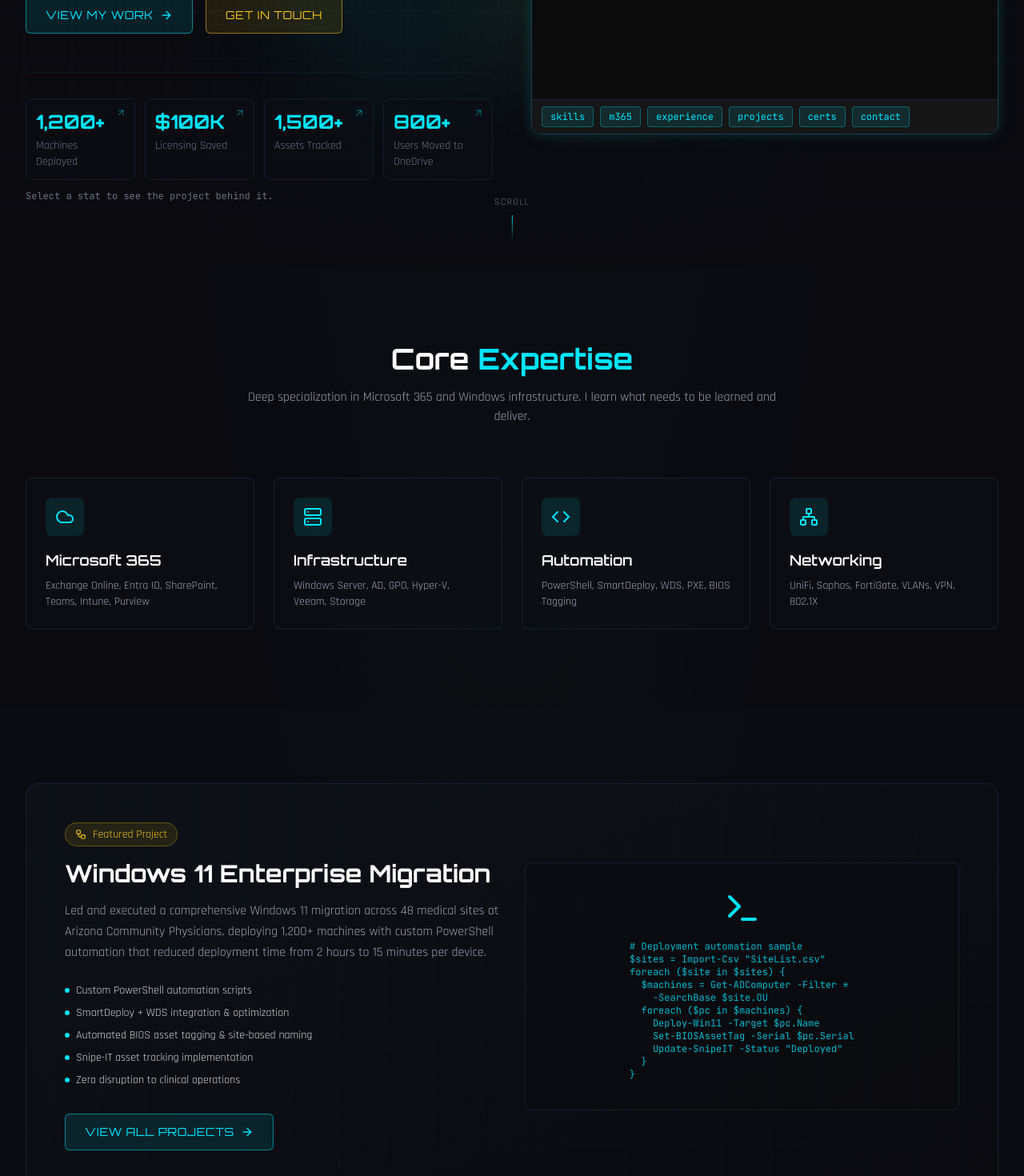
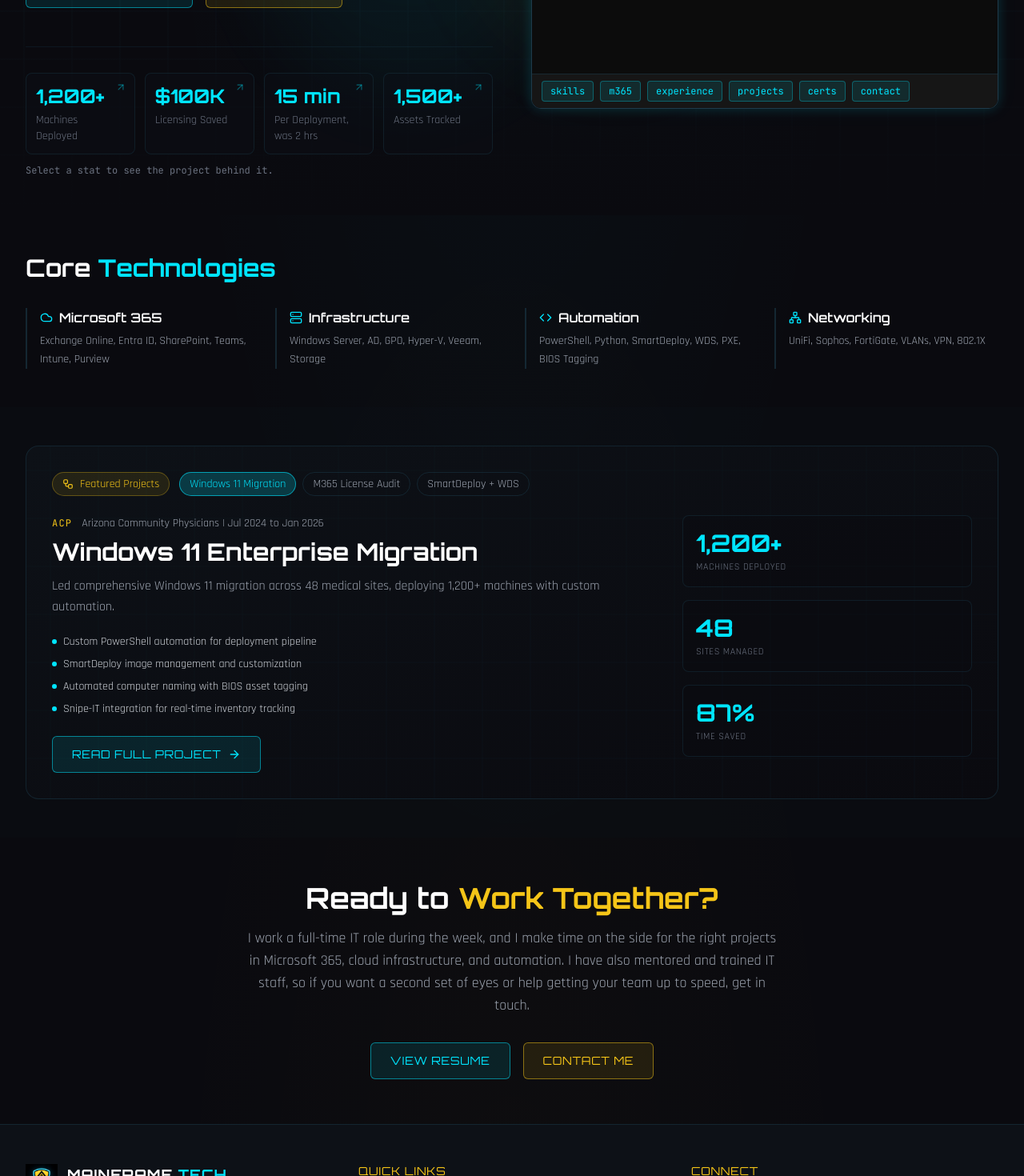
Before and after one commit to Mftech-Git/guardians-portfolio, a React (Vite) app: page / in a window 1280 px wide. Shown: the part 500-1970 px from the top of the page at 80% size. Built offline with nearby package versions, Linux system fonts and the light colour scheme; the HTML template or start-up script is replaced by a standard one.

Commit message:
Tighten homepage, add featured project rotator, fix status wording and LinkedIn

```diff
--- /dev/null
+++ b/src/components/FeaturedRotator.tsx
@@ -0,0 +1,96 @@
+import { useState } from 'react'
+import { motion, AnimatePresence } from 'framer-motion'
+import { Link } from 'react-router-dom'
+import { ArrowRight, Workflow } from 'lucide-react'
+import { projects, ORGS } from '../data/projects'
+
+// Three of the showcase projects, in random order. Chosen once per page load.
+const showcase = projects.filter(p => p.rotator && p.org)
+const picks = [...showcase].sort(() => Math.random() - 0.5).slice(0, 3)
+
+// Metrics that read weakly as a headline number
+const HIDE_METRICS = ['Timeline']
+
+export default function FeaturedRotator() {
+  const [active, setActive] = useState(0)
+  const p = picks[active]
+  if (!p || !p.org) return null
+  const org = ORGS[p.org]
+  const metrics = p.metrics.filter(m => !HIDE_METRICS.includes(m.label)).slice(0, 3)
+
+  return (
+    <div className="relative p-6 sm:p-8 bg-gradient-to-br from-guardian-navy to-guardian-black border border-guardian-trace/50 rounded-2xl overflow-hidden">
+      <div className="absolute inset-0 circuit-bg opacity-20" />
+
+      <div className="relative z-10">
+        <div className="flex flex-wrap items-center gap-3 mb-6">
+          <div className="inline-flex items-center gap-2 px-3 py-1 bg-guardian-gold/10 border border-guardian-gold/30 rounded-full text-guardian-gold text-sm">
+            <Workflow size={14} />
+            Featured Projects
+          </div>
+          <div role="tablist" aria-label="Featured projects" className="flex flex-wrap gap-2">
+            {picks.map((tab, i) => (
+              <button
+                key={tab.id}
+                type="button"
+                role="tab"
+                aria-selected={i === active}
+                onClick={() => setActive(i)}
+                className={`px-3 py-1 rounded-full text-sm border transition-colors ${
+                  i === active
+                    ? 'bg-guardian-cyan/20 border-guardian-cyan/60 text-guardian-cyan'
+                    : 'border-guardian-trace/50 text-gray-400 hover:text-white hover:border-guardian-cyan/40'
+                }`}
+              >
+                {tab.shortTitle ?? tab.title}
+              </button>
+            ))}
+          </div>
+        </div>
+
+        <AnimatePresence mode="wait">
+          <motion.div
+            key={p.id}
+            initial={{ opacity: 0, y: 8 }}
+            animate={{ opacity: 1, y: 0 }}
+            exit={{ opacity: 0 }}
+            transition={{ duration: 0.2 }}
+            className="grid lg:grid-cols-3 gap-8"
+          >
+            <div className="lg:col-span-2">
+              <div className="flex flex-wrap items-center gap-x-3 gap-y-1 mb-2 text-sm">
+                <span className="font-mono text-xs uppercase tracking-widest text-guardian-gold">{p.org}</span>
+                <span className="text-gray-400">
+                  {org.name} | {org.period}
+                </span>
+              </div>
+              <h3 className="font-display text-2xl sm:text-3xl font-bold text-white mb-3">{p.title}</h3>
+              <p className="text-gray-400 mb-5 leading-relaxed">{p.description}</p>
+              <ul className="space-y-2 mb-6">
+                {p.highlights.slice(0, 4).map((item) => (
+                  <li key={item} className="flex items-center gap-2 text-sm text-gray-300">
+                    <span className="w-1.5 h-1.5 bg-guardian-cyan rounded-full flex-shrink-0" />
+                    {item}
+                  </li>
+                ))}
+              </ul>
+              <Link to={`/projects#${p.id}`} className="btn-primary inline-flex items-center gap-2">
+                Read full project
+                <ArrowRight size={16} />
+              </Link>
+            </div>
+
+            <div className="grid grid-cols-3 lg:grid-cols-1 gap-4 content-start">
+              {metrics.map((m) => (
+                <div key={m.label} className="p-4 rounded-lg border border-guardian-trace/40 bg-guardian-black/40">
+                  <div className="font-display text-2xl sm:text-3xl font-bold text-guardian-cyan whitespace-nowrap">{m.value}</div>
+                  <div className="text-xs text-gray-500 uppercase tracking-wider mt-1">{m.label}</div>
+                </div>
+              ))}
+            </div>
+          </motion.div>
+        </AnimatePresence>
+      </div>
+    </div>
+  )
+}
--- a/src/components/Footer.tsx
+++ b/src/components/Footer.tsx
@@ -45,7 +45,7 @@
               ))}
               <li>
                 <a
-                  href="https://linkedin.com/in/levi-oniszko"
+                  href="https://www.linkedin.com/in/loniszko/"
                   target="_blank"
                   rel="noopener noreferrer"
                   className="flex items-center gap-2 text-gray-400 hover:text-guardian-cyan transition-colors text-sm"
@@ -97,7 +97,7 @@
             &copy; {currentYear} Mainframe Tech LLC - Guardians AZ. All rights reserved.
           </p>
           <p className="text-gray-600 text-xs font-mono">
-            Built with React + Vite &bull; Self-hosted with pride
+            Built with React + Vite &bull; Hosted on Azure Static Web Apps
           </p>
         </div>
       </div>
--- a/src/components/Terminal.tsx
+++ b/src/components/Terminal.tsx
@@ -116,7 +116,7 @@
   contact: [
     { text: '  ✉  loniszko@mainframetech.us', color: COLORS.gold },
     { text: '  ☎  520.906.4889', color: COLORS.gold },
-    { text: '  🔗  linkedin.com/in/levi-oniszko', color: COLORS.gold },
+    { text: '  🔗  linkedin.com/in/loniszko', color: COLORS.gold },
     { text: '  🏢  Mainframe Tech LLC - Tucson, AZ', color: COLORS.gold },
   ],
 }
--- a/src/data/projects.ts
+++ b/src/data/projects.ts
@@ -10,6 +10,13 @@
   Mail,
   type LucideIcon,
 } from 'lucide-react'
+
+export const ORGS = {
+  ACP: { name: 'Arizona Community Physicians', period: 'Jul 2024 to Jan 2026' },
+  OPCS: { name: 'Old Pueblo Community Services', period: 'Apr 2022 to Aug 2023' },
+} as const
+
+export type OrgKey = keyof typeof ORGS
 
 export interface ProjectHeadline {
   value: string
@@ -28,6 +35,12 @@
   metrics: { label: string; value: string }[]
   highlights: string[]
   featured: boolean
+  /** Short tab label for the home page project rotator */
+  shortTitle?: string
+  /** Employer where the work was done */
+  org?: OrgKey
+  /** Eligible for the home page project rotator (three of these are shown per load) */
+  rotator?: boolean
   /** Headline stat shown on the home page. Omit to keep the project out of the stats strip. */
   headline?: ProjectHeadline
 }
@@ -35,6 +48,9 @@
 export const projects: Project[] = [
   {
     id: 'win11-migration',
+    shortTitle: 'Windows 11 Migration',
+    org: 'ACP',
+    rotator: true,
     title: 'Windows 11 Enterprise Migration',
     description: 'Led comprehensive Windows 11 migration across 48 medical sites, deploying 1,200+ machines with custom automation.',
     longDescription: `Managed the complete lifecycle of a Windows 11 migration at Arizona Community Physicians. Developed custom PowerShell scripts to automate deployment tasks, reducing per-machine setup from 2 hours to 15 minutes. Implemented SmartDeploy integration, created automated asset tracking with Snipe-IT, and designed a naming scheme using site prefix + serial number that simplified inventory across all sites.`,
@@ -58,6 +74,9 @@
   },
   {
     id: 'm365-licensing',
+    shortTitle: 'M365 License Audit',
+    org: 'ACP',
+    rotator: true,
     title: 'M365 Licensing Audit & Optimization',
     description: 'Identified approximately $100,000 in unnecessary Microsoft 365 licensing before renewal, preventing the expenditure entirely.',
     longDescription: `Conducted a comprehensive audit of the organization's Microsoft 365 licensing ahead of renewal at Arizona Community Physicians. Analyzed SKU assignments across 800+ users, identified redundant and over-provisioned licenses, and presented findings to leadership. The $100K savings was recognized with an out-of-cycle 8% merit raise and performance bonus within four months of hire.`,
@@ -79,6 +98,9 @@
   },
   {
     id: 'onedrive-sharepoint',
+    shortTitle: 'OneDrive Migration',
+    org: 'ACP',
+    rotator: true,
     title: 'OneDrive & SharePoint Cloud Migration',
     description: 'Led organization-wide migration from on-premises mapped drives to OneDrive and SharePoint Online.',
     icon: Cloud,
@@ -116,6 +138,9 @@
   },
   {
     id: 'smartdeploy-wds',
+    shortTitle: 'SmartDeploy + WDS',
+    org: 'OPCS',
+    rotator: true,
     title: 'SmartDeploy/WDS Automation (OPCS)',
     description: 'Built imaging and deployment infrastructure at Old Pueblo Community Services, cutting build times from 2 hours to under 20 minutes.',
     longDescription: `At OPCS, implemented SmartDeploy integrated with WDS and Hyper-V on Server 2022 to create a streamlined imaging pipeline. This was the foundation that proved the concept I later scaled at ACP.`,
--- a/src/pages/Home.tsx
+++ b/src/pages/Home.tsx
@@ -3,15 +3,13 @@
 import {
   Server,
   Code,
-  Shield,
   ArrowRight,
   ArrowUpRight,
   Network,
-  Workflow,
-  Terminal as TerminalIcon,
   Cloud,
 } from 'lucide-react'
 import Terminal from '../components/Terminal'
+import FeaturedRotator from '../components/FeaturedRotator'
 import { projects } from '../data/projects'
 
 // Two fixed headline stats plus two picked at random from the pool.
@@ -29,7 +27,7 @@
 const skills = [
   { icon: Cloud, label: 'Microsoft 365', desc: 'Exchange Online, Entra ID, SharePoint, Teams, Intune, Purview' },
   { icon: Server, label: 'Infrastructure', desc: 'Windows Server, AD, GPO, Hyper-V, Veeam, Storage' },
-  { icon: Code, label: 'Automation', desc: 'PowerShell, SmartDeploy, WDS, PXE, BIOS Tagging' },
+  { icon: Code, label: 'Automation', desc: 'PowerShell, Python, SmartDeploy, WDS, PXE, BIOS Tagging' },
   { icon: Network, label: 'Networking', desc: 'UniFi, Sophos, FortiGate, VLANs, VPN, 802.1X' },
 ]
 
@@ -37,13 +35,13 @@
   return (
     <div className="pt-16">
       {/* Hero Section */}
-      <section className="relative min-h-[90vh] flex items-center justify-center overflow-hidden">
+      <section className="relative flex items-center justify-center overflow-hidden">
         <div className="absolute inset-0 circuit-bg opacity-30" />
         <div className="absolute inset-0 bg-gradient-to-b from-guardian-black via-transparent to-guardian-black" />
         <div className="absolute top-1/4 left-1/4 w-96 h-96 bg-guardian-cyan/5 rounded-full blur-3xl animate-pulse" />
         <div className="absolute bottom-1/4 right-1/4 w-96 h-96 bg-guardian-gold/5 rounded-full blur-3xl animate-pulse animation-delay-500" />
 
-        <div className="relative z-10 max-w-7xl mx-auto px-4 sm:px-6 lg:px-8 py-20">
+        <div className="relative z-10 max-w-7xl mx-auto px-4 sm:px-6 lg:px-8 py-12">
           <div className="grid xl:grid-cols-2 gap-12 items-center">
             {/* Left Content */}
             <motion.div
@@ -53,7 +51,7 @@
             >
               <div className="inline-flex items-center gap-2 px-4 py-2 bg-guardian-cyan/10 border border-guardian-cyan/30 rounded-full mb-6">
                 <span className="w-2 h-2 bg-guardian-cyan rounded-full animate-pulse" />
-                <span className="text-guardian-cyan text-sm font-mono">Available for opportunities</span>
+                <span className="text-guardian-cyan text-sm font-mono">Available for side projects</span>
               </div>
 
               <h1 className="font-display text-4xl sm:text-5xl lg:text-6xl font-bold mb-2 leading-tight">
@@ -124,153 +122,53 @@
             </motion.div>
           </div>
         </div>
-
-        {/* Scroll indicator */}
-        <motion.div
-          initial={{ opacity: 0 }}
-          animate={{ opacity: 1 }}
-          transition={{ delay: 1.5 }}
-          className="absolute bottom-8 left-1/2 -translate-x-1/2"
-        >
-          <div className="flex flex-col items-center gap-2 text-gray-500">
-            <span className="text-xs uppercase tracking-widest">Scroll</span>
-            <div className="w-px h-8 bg-gradient-to-b from-guardian-cyan to-transparent" />
-          </div>
-        </motion.div>
       </section>
 
-      {/* Skills Section */}
-      <section className="py-24 relative">
+      {/* Core Technologies */}
+      <section className="py-12">
         <div className="max-w-7xl mx-auto px-4 sm:px-6 lg:px-8">
-          <motion.div
-            initial={{ opacity: 0, y: 20 }}
-            whileInView={{ opacity: 1, y: 0 }}
-            viewport={{ once: true }}
-            className="text-center mb-16"
-          >
-            <h2 className="font-display text-3xl sm:text-4xl font-bold mb-4">
+          <h2 className="font-display text-2xl sm:text-3xl font-bold mb-8">
             <span className="text-white">Core</span>{' '}
-              <span className="text-guardian-cyan">Expertise</span>
+            <span className="text-guardian-cyan">Technologies</span>
           </h2>
-            <p className="text-gray-400 max-w-2xl mx-auto">
-              Deep specialization in Microsoft 365 and Windows infrastructure. I learn what needs to be learned and deliver.
-            </p>
-          </motion.div>
-
-          <div className="grid sm:grid-cols-2 lg:grid-cols-4 gap-6">
-            {skills.map((skill, i) => (
-              <motion.div
-                key={skill.label}
-                initial={{ opacity: 0, y: 20 }}
-                whileInView={{ opacity: 1, y: 0 }}
-                viewport={{ once: true }}
-                transition={{ delay: i * 0.1 }}
-                className="group p-6 bg-guardian-navy/50 border border-guardian-trace/50 rounded-lg hover:border-guardian-cyan/50 transition-all duration-300 card-scan"
-              >
-                <div className="w-12 h-12 bg-guardian-cyan/10 rounded-lg flex items-center justify-center mb-4 group-hover:bg-guardian-cyan/20 transition-colors">
-                  <skill.icon className="text-guardian-cyan" size={24} />
-                </div>
-                <h3 className="font-display text-lg font-semibold text-white mb-2">
+          <div className="grid sm:grid-cols-2 lg:grid-cols-4 gap-x-8 gap-y-6">
+            {skills.map((skill) => (
+              <div key={skill.label} className="border-l-2 border-guardian-trace/60 pl-4">
+                <h3 className="flex items-center gap-2 font-display text-base font-semibold text-white mb-1.5">
+                  <skill.icon className="text-guardian-cyan" size={16} />
                   {skill.label}
                 </h3>
-                <p className="text-gray-400 text-sm">{skill.desc}</p>
-              </motion.div>
+                <p className="text-gray-400 text-sm leading-relaxed">{skill.desc}</p>
+              </div>
             ))}
           </div>
         </div>
       </section>
 
-      {/* Featured Project Teaser */}
-      <section className="py-24 bg-guardian-navy/30">
+      {/* Featured Projects */}
+      <section className="py-12 bg-guardian-navy/30">
         <div className="max-w-7xl mx-auto px-4 sm:px-6 lg:px-8">
-          <motion.div
-            initial={{ opacity: 0, y: 20 }}
-            whileInView={{ opacity: 1, y: 0 }}
-            viewport={{ once: true }}
-            className="relative p-8 sm:p-12 bg-gradient-to-br from-guardian-navy to-guardian-black border border-guardian-trace/50 rounded-2xl overflow-hidden"
-          >
-            <div className="absolute inset-0 circuit-bg opacity-20" />
-
-            <div className="relative z-10 grid lg:grid-cols-2 gap-8 items-center">
-              <div>
-                <div className="inline-flex items-center gap-2 px-3 py-1 bg-guardian-gold/10 border border-guardian-gold/30 rounded-full text-guardian-gold text-sm mb-4">
-                  <Workflow size={14} />
-                  Featured Project
-                </div>
-                <h3 className="font-display text-2xl sm:text-3xl font-bold text-white mb-4">
-                  Windows 11 Enterprise Migration
-                </h3>
-                <p className="text-gray-400 mb-6 leading-relaxed">
-                  Led and executed a comprehensive Windows 11 migration across 48 medical sites
-                  at Arizona Community Physicians, deploying 1,200+ machines with custom
-                  PowerShell automation that reduced deployment time from 2 hours to 15 minutes per device.
-                </p>
-                <ul className="space-y-2 mb-8">
-                  {[
-                    'Custom PowerShell automation scripts',
-                    'SmartDeploy + WDS integration & optimization',
-                    'Automated BIOS asset tagging & site-based naming',
-                    'Snipe-IT asset tracking implementation',
-                    'Zero disruption to clinical operations',
-                  ].map((item) => (
-                    <li key={item} className="flex items-center gap-2 text-sm text-gray-300">
-                      <span className="w-1.5 h-1.5 bg-guardian-cyan rounded-full" />
-                      {item}
-                    </li>
-                  ))}
-                </ul>
-                <Link to="/projects" className="btn-primary inline-flex items-center gap-2">
-                  View All Projects
-                  <ArrowRight size={16} />
-                </Link>
-              </div>
-
-              <div className="relative">
-                <div className="aspect-video bg-guardian-black/50 rounded-lg border border-guardian-trace/50 flex items-center justify-center">
-                  <div className="text-center p-8">
-                    <TerminalIcon className="mx-auto text-guardian-cyan mb-4" size={48} />
-                    <pre className="font-mono text-xs text-guardian-cyan/80 text-left inline-block">
-{`# Deployment automation sample
-$sites = Import-Csv "SiteList.csv"
-foreach ($site in $sites) {
-  $machines = Get-ADComputer -Filter *
-    -SearchBase $site.OU
-  foreach ($pc in $machines) {
-    Deploy-Win11 -Target $pc.Name
-    Set-BIOSAssetTag -Serial $pc.Serial
-    Update-SnipeIT -Status "Deployed"
-  }
-}`}
-                    </pre>
-                  </div>
-                </div>
-              </div>
-            </div>
-          </motion.div>
+          <FeaturedRotator />
         </div>
       </section>
 
       {/* CTA Section */}
-      <section className="py-24">
+      <section className="py-14">
         <div className="max-w-4xl mx-auto px-4 sm:px-6 lg:px-8 text-center">
-          <motion.div
-            initial={{ opacity: 0, y: 20 }}
-            whileInView={{ opacity: 1, y: 0 }}
-            viewport={{ once: true }}
-          >
-            <h2 className="font-display text-3xl sm:text-4xl font-bold mb-6">
+          <h2 className="font-display text-3xl sm:text-4xl font-bold mb-4">
             <span className="text-white">Ready to</span>{' '}
             <span className="text-guardian-gold">Work Together?</span>
           </h2>
           <p className="text-gray-400 text-lg mb-8 max-w-2xl mx-auto">
-              I'm currently open to new opportunities in systems administration,
-              M365 &amp; cloud infrastructure, or IT leadership roles. Let's discuss how I can help your organization.
+            I work a full-time IT role during the week, and I make time on the side for the right
+            projects in Microsoft 365, cloud infrastructure, and automation. I have also mentored and
+            trained IT staff, so if you want a second set of eyes or help getting your team up to speed,
+            get in touch.
           </p>
           <div className="flex flex-wrap justify-center gap-4">
             <Link to="/resume" className="btn-primary">View Resume</Link>
             <Link to="/contact" className="btn-secondary">Contact Me</Link>
           </div>
-          </motion.div>
         </div>
       </section>
     </div>
--- a/src/pages/Resume.tsx
+++ b/src/pages/Resume.tsx
@@ -165,9 +165,9 @@
               <MapPin size={14} />
               Tucson, AZ
             </span>
-            <a href="https://linkedin.com/in/levi-oniszko" target="_blank" rel="noopener noreferrer" className="flex items-center gap-2 hover:text-guardian-cyan transition-colors">
+            <a href="https://www.linkedin.com/in/loniszko/" target="_blank" rel="noopener noreferrer" className="flex items-center gap-2 hover:text-guardian-cyan transition-colors">
               <Linkedin size={14} />
-              linkedin.com/in/levi-oniszko
+              linkedin.com/in/loniszko
             </a>
           </div>
         </motion.div>
```
Also changed, not shown: src/pages/Contact.tsx (+4 -4 lines). Lines whose indentation alone changed are shown as unchanged.
